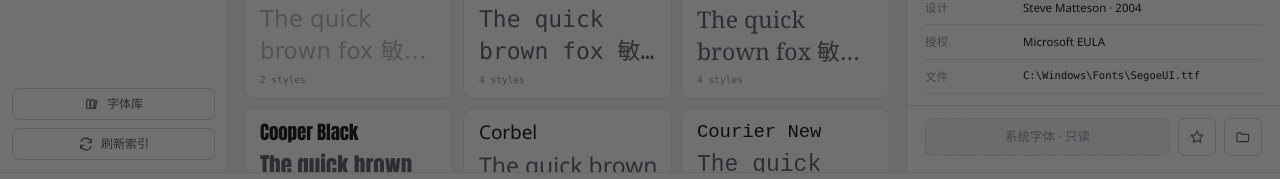
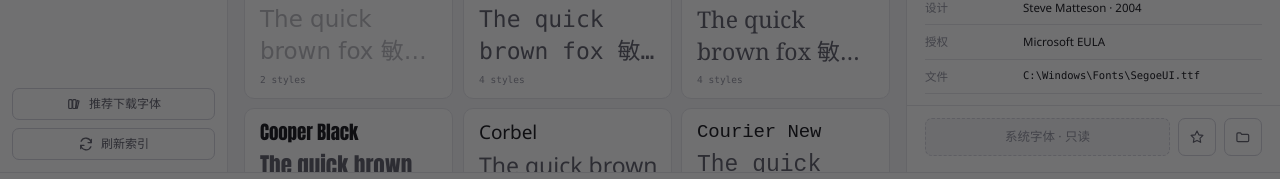
Before and after one commit to C0P1Fur/FontNest, a React (Vite) app: page / in a window 1280 px wide. Shown: the part 600-779 px from the top of the page. Built offline with nearby package versions, Linux system fonts and the light colour scheme.

Commit message:
ui: 入口文案改为「推荐下载字体」

```diff
--- a/src/components/CatalogPanel.tsx
+++ b/src/components/CatalogPanel.tsx
@@ -134,7 +134,7 @@ export function CatalogPanel() {
         onMouseDown={(event) => event.stopPropagation()}
       >
         <header className="modal-head">
-          <h2 id="catalog-title">字体库</h2>
+          <h2 id="catalog-title">推荐下载字体</h2>
           <button type="button" className="modal-close" aria-label="关闭" onClick={close}>
             ✕
           </button>
--- a/src/components/Rail.tsx
+++ b/src/components/Rail.tsx
@@ -176,7 +176,7 @@ export function Rail() {
           <span className="btn-lede">
             <LibraryIcon />
           </span>
-          <span className="btn-text">字体库</span>
+          <span className="btn-text">推荐下载字体</span>
         </button>
 
         <button
```
